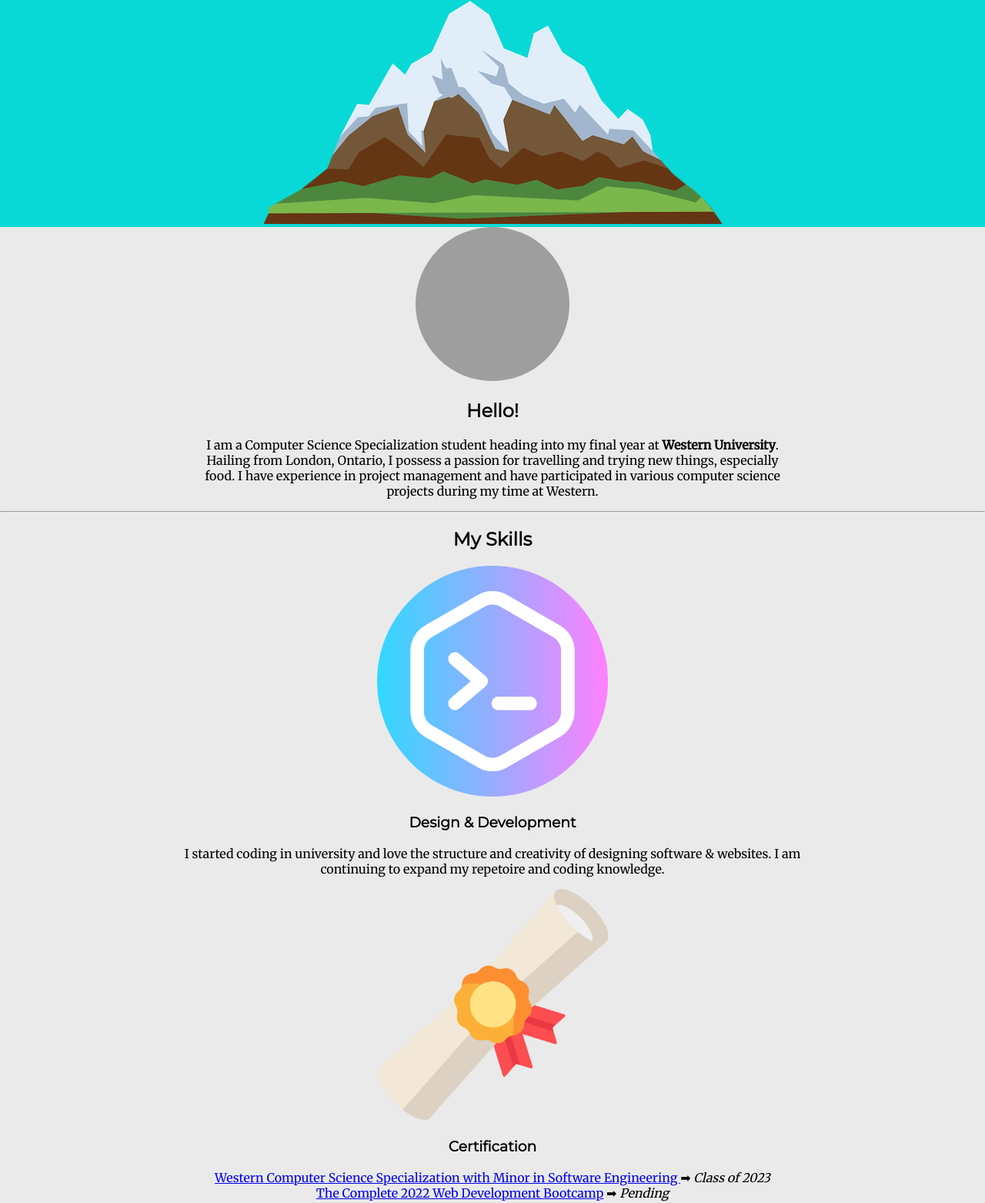
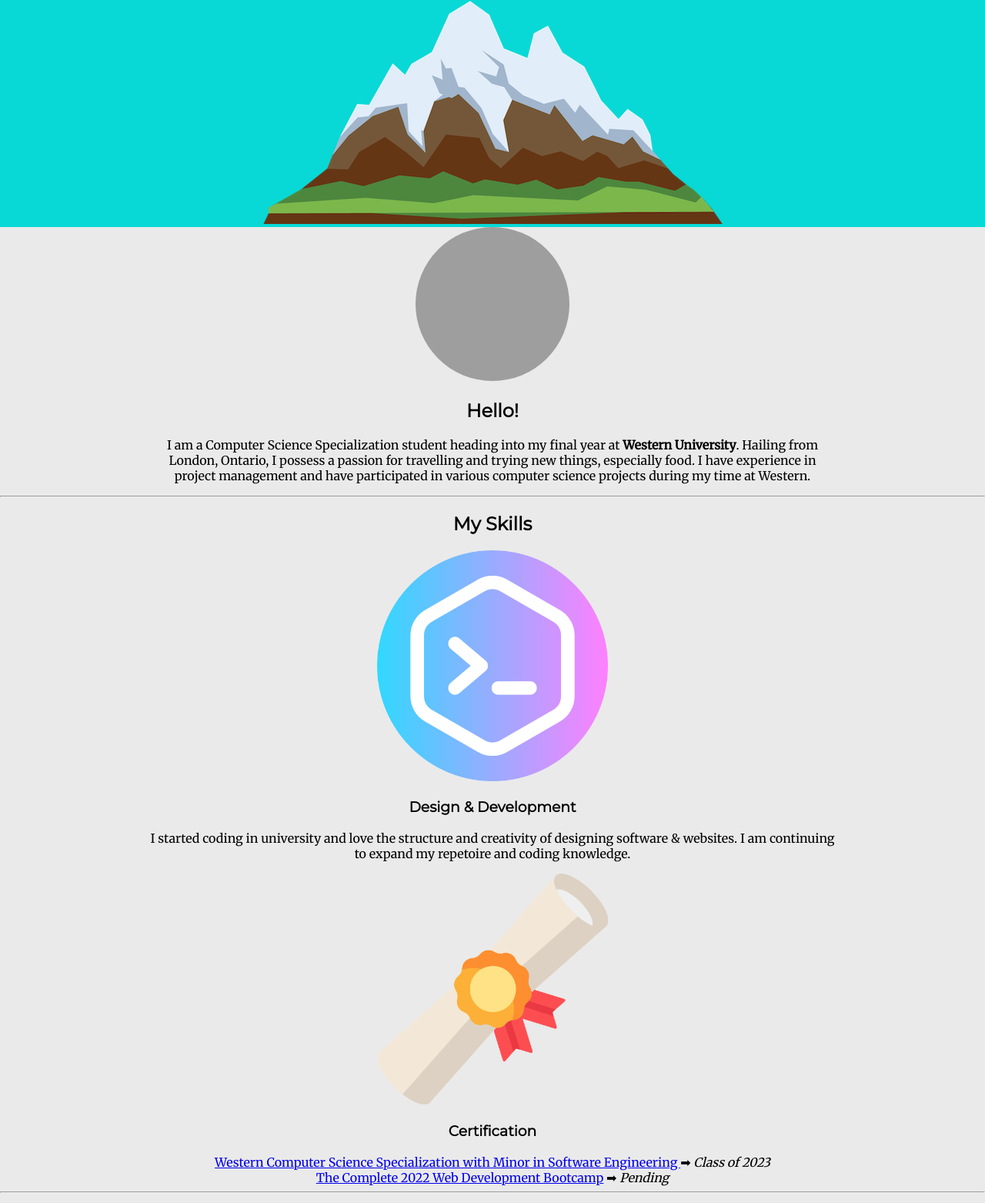
Before and after one commit to ngetty/cv, a plain HTML site: page index.html in a window 1280 px wide. Shown: the part 265-1828 px from the top of the page at 77% size. Drawn offline with Linux system fonts and the light colour scheme; grey boxes are pictures that could not be loaded.

Commit message:
Update styles.css

```diff
--- a/css/styles.css
+++ b/css/styles.css
@@ -45,12 +45,12 @@ h3 {
 }
 
 .profile {
-  width: 60%;
+  width: 70%;
   margin: 0 auto;
 }
 
 .skills {
-  width: 65%;
+  width: 70%;
   margin: 0 auto;
 }
 
```
